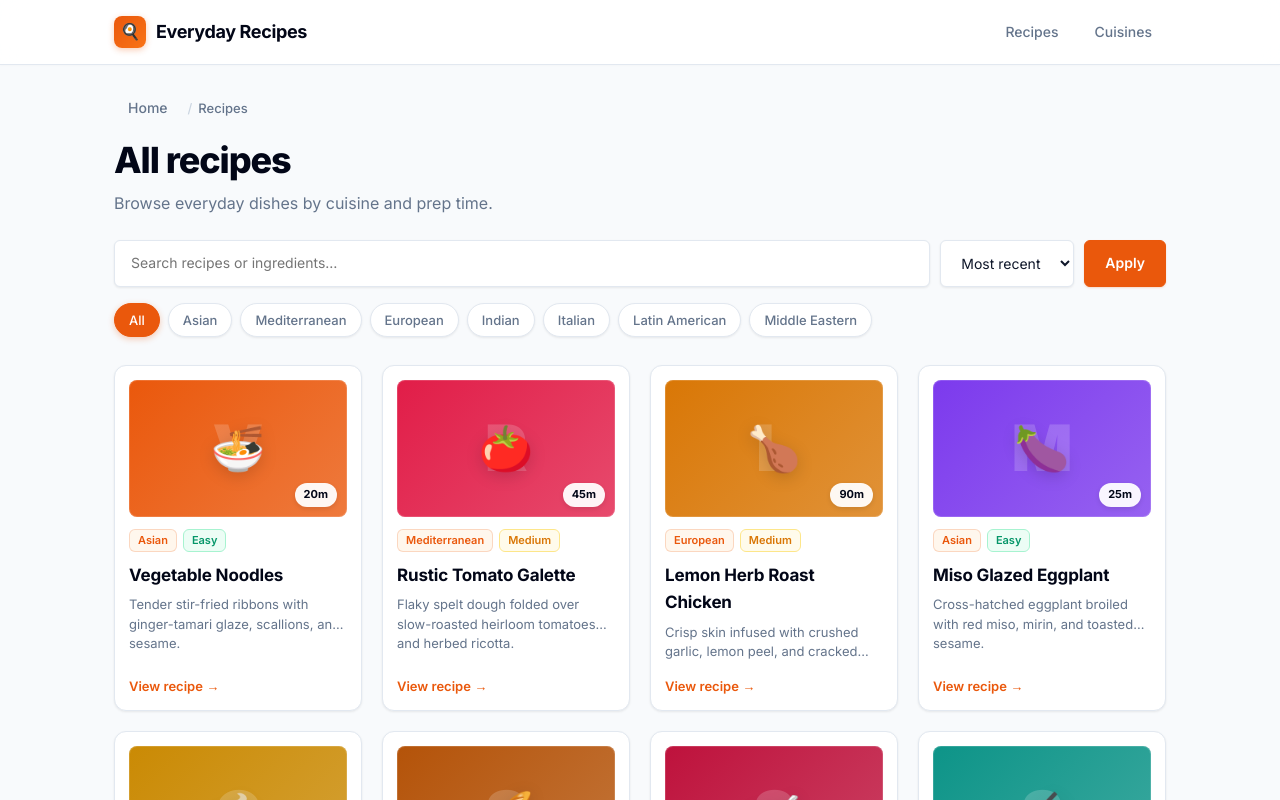
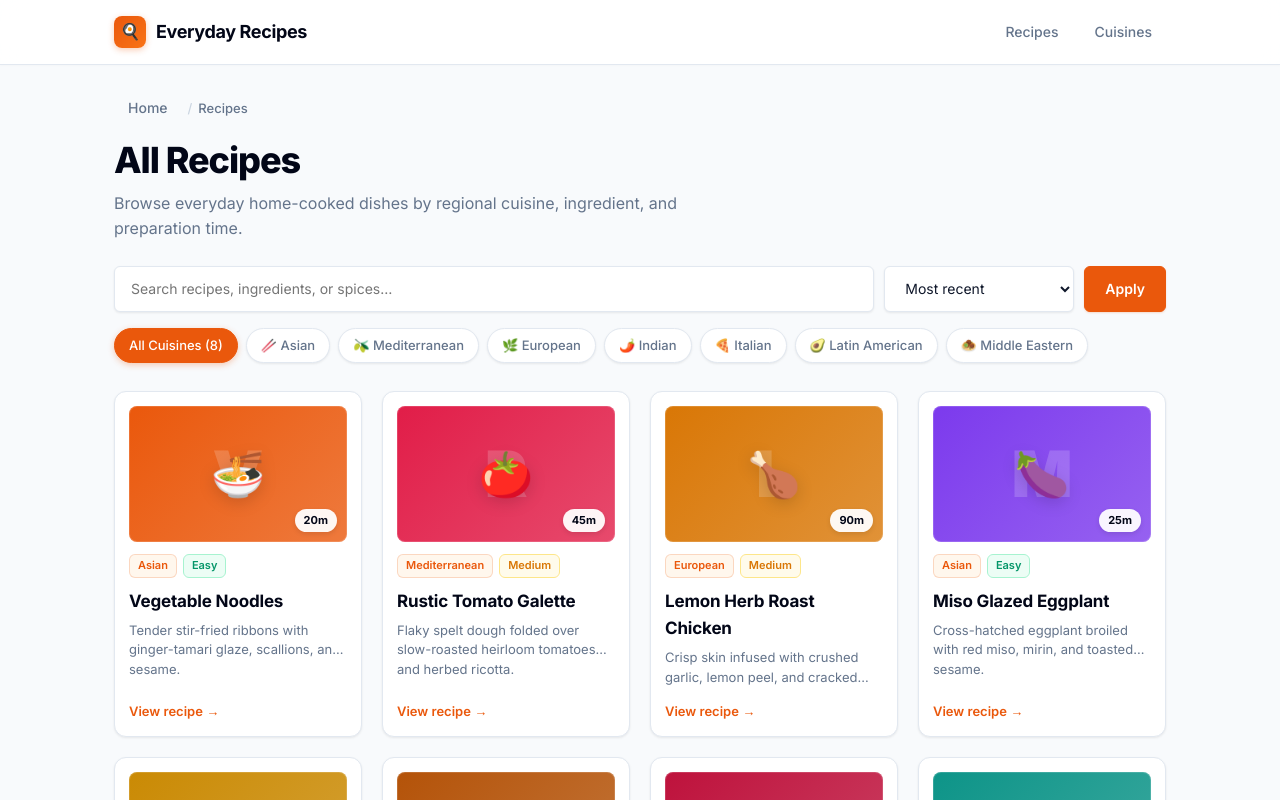
Before and after one commit to nishit546/Recipe_Explorer_nextjs, a Next.js app: page /recipes in a window 1280 px wide. Shown: the top 800 px of the page. Built offline with nearby package versions, Linux system fonts and the light colour scheme.

Commit message:
feat(recipes): add cuisine chip emojis, filter reset button, and polished empty state

```diff
--- a/src/app/recipes/page.tsx
+++ b/src/app/recipes/page.tsx
@@ -1,41 +1,101 @@
 import Link from "next/link";
-import { recipes, cuisines } from "@/lib/recipes";
+import type { Metadata } from "next";
+import { recipes, cuisines, getCuisineMeta } from "@/lib/recipes";
 import { RecipeCard, Crumbs } from "@/components/ui";
+
+export const metadata: Metadata = {
+  title: "All Recipes",
+  description: "Browse everyday dishes by cuisine, ingredients, and prep time."
+};
 
 type Search = { q?: string; sort?: string; cuisine?: string };
 
 export default async function RecipesPage({ searchParams }: { searchParams: Promise<Search> }) {
   const { q = "", sort = "recent", cuisine } = await searchParams;
   const needle = q.trim().toLowerCase();
-  let list = recipes.filter((r) =>
-    (!cuisine || r.cuisine === cuisine) &&
-    (!needle || r.title.toLowerCase().includes(needle) || r.ingredients.some((i) => i.toLowerCase().includes(needle))));
+
+  let list = recipes.filter(
+    (r) =>
+      (!cuisine || r.cuisine === cuisine) &&
+      (!needle ||
+        r.title.toLowerCase().includes(needle) ||
+        r.ingredients.some((i) => i.toLowerCase().includes(needle)))
+  );
+
   if (sort === "time") list = [...list].sort((a, b) => a.minutes - b.minutes);
   if (sort === "title") list = [...list].sort((a, b) => a.title.localeCompare(b.title));
+
+  const hasFilter = Boolean(q || cuisine || (sort && sort !== "recent"));
 
   return (
     <>
       <Crumbs items={[["Home", "/"], ["Recipes"]]} />
-      <h1>All recipes</h1>
-      <p className="lede">Browse everyday dishes by cuisine and prep time.</p>
+      <h1>All Recipes</h1>
+      <p className="lede">
+        Browse everyday home-cooked dishes by regional cuisine, ingredient, and preparation time.
+      </p>
 
       <form className="filters" action="/recipes">
-        <input name="q" defaultValue={q} placeholder="Search recipes or ingredients…" aria-label="Search" />
+        <input
+          name="q"
+          defaultValue={q}
+          placeholder="Search recipes, ingredients, or spices…"
+          aria-label="Search recipes"
+        />
         {cuisine && <input type="hidden" name="cuisine" value={cuisine} />}
         <select name="sort" defaultValue={sort} aria-label="Sort by">
-          <option value="recent">Most recent</option><option value="time">Quickest</option><option value="title">A to Z</option>
+          <option value="recent">Most recent</option>
+          <option value="time">Quickest prep time</option>
+          <option value="title">Alphabetical (A to Z)</option>
         </select>
-        <button className="btn">Apply</button>
+        <button className="btn" type="submit">
+          Apply
+        </button>
+        {hasFilter && (
+          <Link href="/recipes" className="btn ghost" style={{ textDecoration: "none" }}>
+            Reset
+          </Link>
+        )}
       </form>
 
       <div className="chips">
-        <Link href="/recipes" className={!cuisine ? "on" : ""}>All</Link>
-        {cuisines.map((c) => <Link key={c} href={`/recipes?cuisine=${encodeURIComponent(c)}`} className={cuisine === c ? "on" : ""}>{c}</Link>)}
+        <Link href="/recipes" className={!cuisine ? "on" : ""}>
+          All Cuisines ({recipes.length})
+        </Link>
+        {cuisines.map((c) => {
+          const meta = getCuisineMeta(c);
+          const isSelected = cuisine === c;
+          const href = isSelected ? "/recipes" : `/recipes?cuisine=${encodeURIComponent(c)}`;
+          return (
+            <Link key={c} href={href} className={isSelected ? "on" : ""}>
+              <span>{meta.emoji}</span> {c}
+            </Link>
+          );
+        })}
       </div>
 
-      {list.length ? <div className="grid four">{list.map((r) => <RecipeCard key={r.id} r={r} />)}</div>
-        : <p className="panel">No recipes match “{q}”. Try a different ingredient or clear the filters.</p>}
-      <p className="count">{list.length} of {recipes.length} recipes</p>
+      {list.length > 0 ? (
+        <div className="grid four">
+          {list.map((r) => (
+            <RecipeCard key={r.id} r={r} />
+          ))}
+        </div>
+      ) : (
+        <div className="panel" style={{ textAlign: "center", padding: "48px 24px" }}>
+          <p style={{ fontSize: "36px", margin: "0 0 12px" }}>🔍</p>
+          <h3>No matching recipes found</h3>
+          <p className="lede" style={{ margin: "0 auto 20px" }}>
+            No recipes matched your search for “{q}”{cuisine ? ` in ${cuisine} cuisine` : ""}. Try a different keyword or reset filters.
+          </p>
+          <Link href="/recipes" className="btn">
+            Clear all filters
+          </Link>
+        </div>
+      )}
+
+      <p className="count">
+        Showing {list.length} of {recipes.length} recipes
+      </p>
     </>
   );
 }
```
